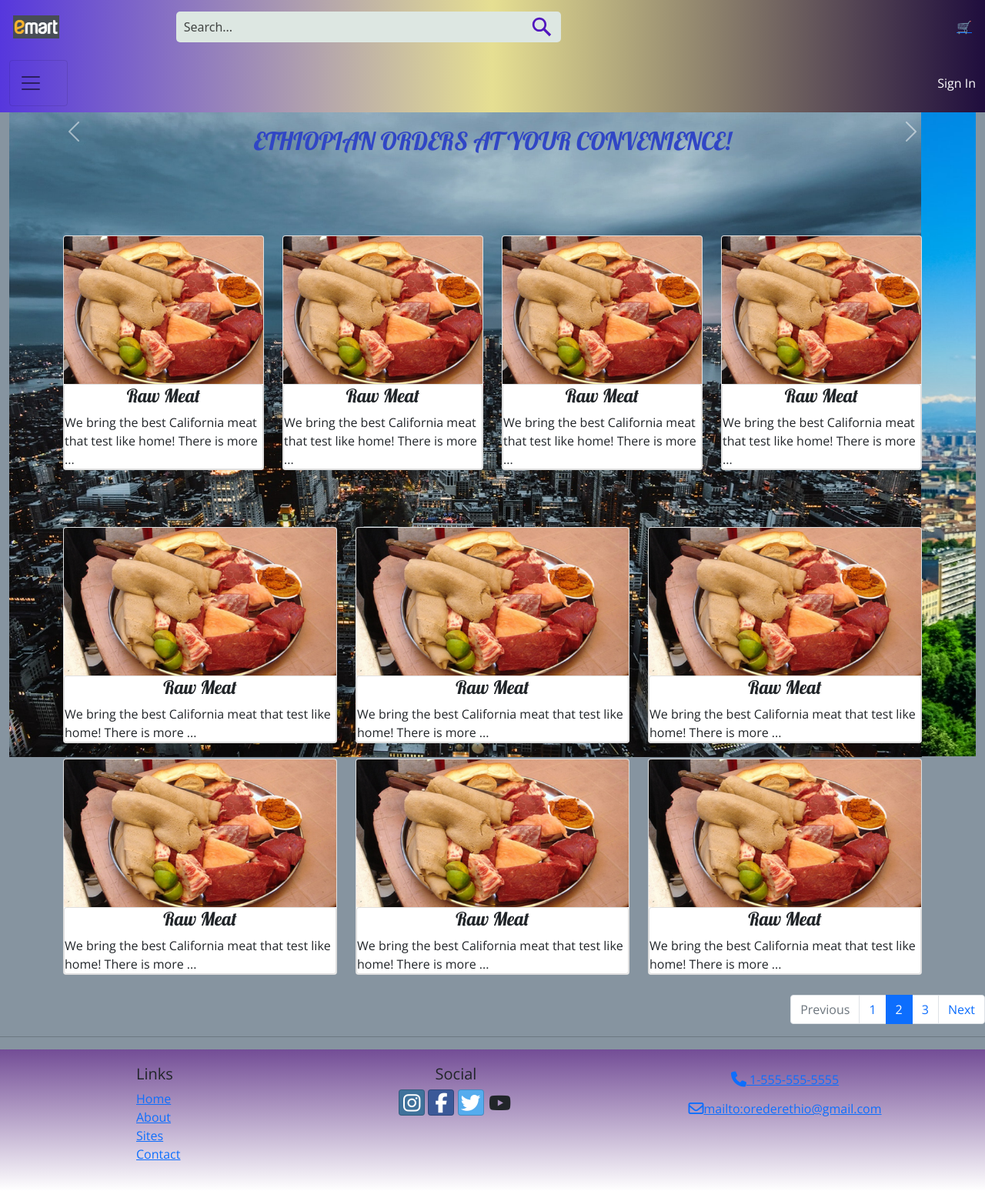
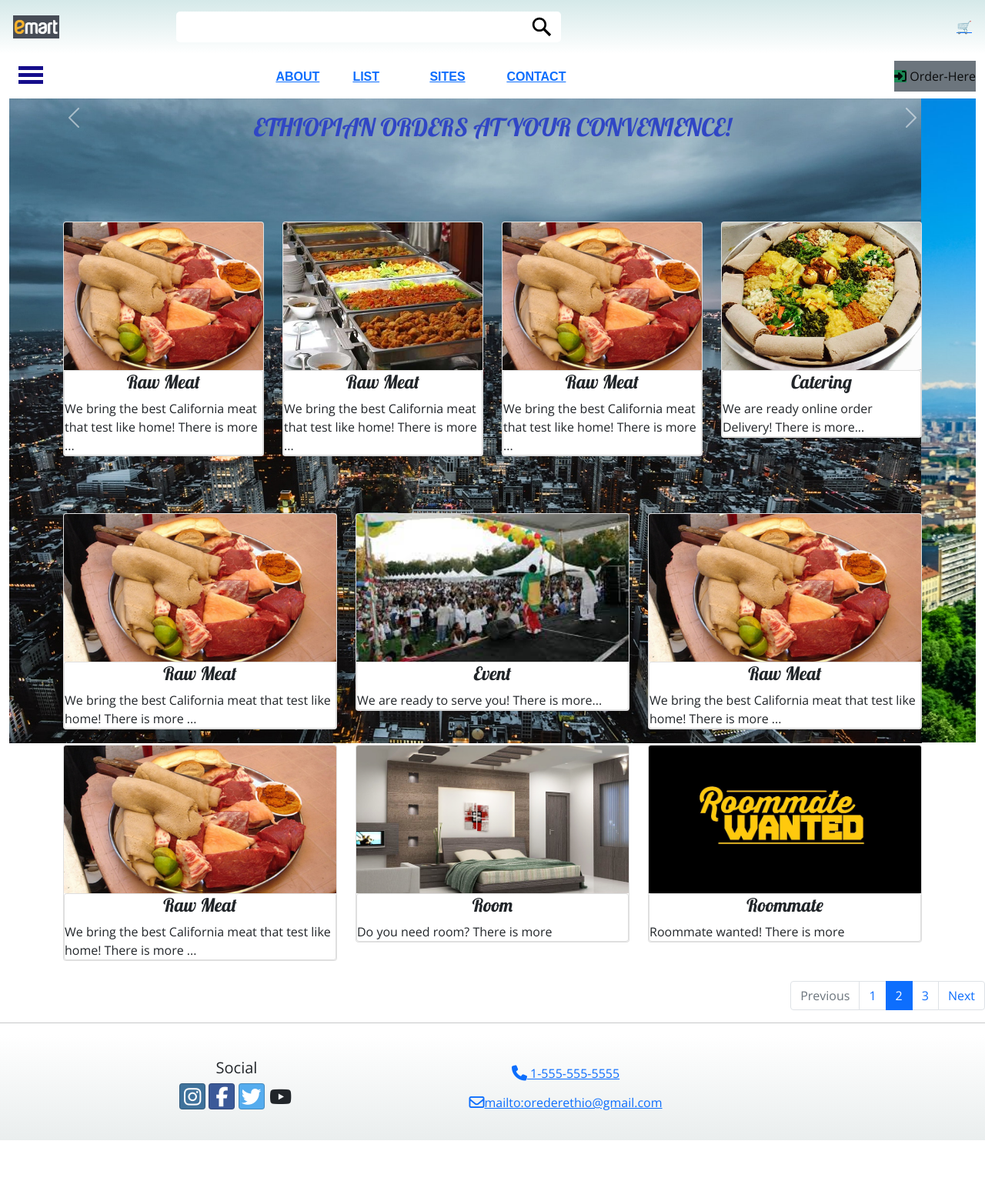
Before and after one commit to ttewabe/ST-Mart, a website: page index.html in a window 1280 px wide. Shown: the top 1548 px of the page at 77% size. After the commit the page ends 1482 px from the top, so only its background shows below. Drawn offline with nearby package versions, Linux system fonts and the light colour scheme; some icons are missing.

Commit message:
Added and updated JS, Images, HTML, and CSS

```diff
--- a/index.html
+++ b/index.html
@@ -15,6 +15,7 @@
 
 </head>
 
+
 <body>
 
     <header class="jumbotron jumbotron-fluid">
@@ -28,7 +29,7 @@
                 <div class=" col-6 align-self-center  ">
 
                     <form id="form" role="search">
-                        <input type="search" id="query" name="q" placeholder="Search..."
+                        <input type="search" id="query" name="q" placeholder=""
                             aria-label="Search through site content">
                         <button> <svg viewBox="0 0 1024 1024">
                                 <path class="path1"
@@ -39,7 +40,6 @@
                     </form>
                 </div>
 
-
                 <div class="col-4 align-self-center" align="right">
                     <a href="#"><i class="fa-solid fa-cart-minus"></i>🛒</a>
                 </div>
@@ -49,23 +49,36 @@
         </div>
     </header>
 
-    <nav class="navbar navbar-light sticky-top">
+    <nav class="navbar navbar-light">
         <div class="container-fluid">
             <button class="navbar-toggler" type="button" data-bs-toggle="offcanvas" data-bs-target="#offcanvasNavbar"
                 aria-controls="offcanvasNavbar">
-                <span class="navbar-toggler-icon"></span>
+                <span class="line"></span>
+                <span class="line"></span>
+                <span class="line" ></span>
             </button>
-            <div class="col-3 align-self-center" align="right">
-                <button class="  text-white ">Sign In</button>
+            <div class="col-lg-5 ">
+                <ul class=" list-unstyled align-self-center">
+                    <li><a href="#">ABOUT</a></li>
+                    <li><a href="#">LIST</a></li>
+                    <li><a href="#">SITES</a></li>
+                    <li><a href="#">CONTACT</a></li>
+                </ul>
             </div>
-            <div class="offcanvas offcanvas-start text-light" tabindex="-1" id="offcanvasNavbar"
+
+            <span class="navbar-text ml-auto bg-secondary text-white align-right">
+                <a role="button" id="loginButton">
+                    <i class="fa fa-sign-in bg-success" ></i> Order-Here
+                </a>
+            </span>
+            <div class="offcanvas offcanvas-start text-dark" tabindex="-1" id="offcanvasNavbar"
                 aria-labelledby="offcanvasNavbarLabel">
-                <div class="offcanvas-header bg-success">
-                    <h5 class="offcanvas-title " id="offcanvasNavbarLabel">All</h5>
+                <div class="offcanvas-header">
+                    <h3 class="offcanvas-title " id="offcanvasNavbarLabel">All</h3>
                     <button type="button" class="btn-close text-reset" data-bs-dismiss="offcanvas"
                         aria-label="Close"></button>
                 </div>
-                <div class="offcanvas-body bg-warning">
+                <div class="offcanvas-body">
                     <ul class="navbar-nav justify-content-end flex-grow-1 pe-3">
                         <li class="nav-item">
                             <a class="nav-link active" aria-current="page" href="#">Spices</a>
@@ -112,6 +125,57 @@
             </div>
         </div>
     </nav>
+<!--Order_Here Modal-->
+    <div id="orderModal" class="modal fade" role="dialog">
+        <div class="modal-dialog modal-lg" role="document">
+            <div class="modal-content">
+                <div class="modal-header bg-primary text-white">
+                    <h3 class="modal-title ">Online Order</h3>
+                    <button type="button" class="close" data-dismiss="modal">&times;</button>
+                </div>
+                <div class="modal-body">
+                    <div class="container-fluid">
+                        <form>
+                            <div class="form-group row row-content">
+                                <label for="numCampers" class="col-form-label col-lg-6">Number of Orders</label>
+                                <div class="col-sm-6">
+                                    <select name="numCampers" id="numCampers" class="form-control">
+                                        <option>Select...</option>
+                                        <option value="one">Meat</option>
+                                        <option value="two">Drink</option>
+                                    </select>
+                                </div>
+                            </div>
+                            <div class="form-group row">
+                                <label for="date" class="col col-form-label col-lg-6">Date</label>
+                                <div class="col-sm-6">
+                                    <input type="date" class="form-control" id="date" name="date" placeholder="date"/>
+                                </div>
+                            </div>
+                            <div class="form-group row">
+                                <label for="CampsiteType" class="col col-form-label col-sm-6">Service</label>
+                                <div class="col-2 btn-group btn-group-toggle" data-toggle="buttons">
+                                    <label class="btn btn-success active">
+                                        <input type="radio" name="siteType" id="siteTent" value="tent" autocomplete="off" checked> Delivery
+                                      </label>
+                                      <label class="btn btn-primary">
+                                        <input type="radio" name="siteType" id="siteRV" value="RV" autocomplete="off"> Pickup
+                                      </label>
+                                </div>
+                            </div>
+
+                            <div class="form-group row">
+                                <div class="col">
+                                    <button type="cancel" class="btn btn-secondary" data-dismiss="modal">Cancel</button>
+                                    <button type="Submit" class="btn btn-primary">Submit</button>
+                                </div>
+                            </div>
+                        </form>
+                    </div>
+                </div>
+            </div>
+        </div>
+    </div>
 
     <div class="container-fluid">
         <div class="row row-content-center">
@@ -183,7 +247,7 @@
                     </div>
                     <div class="col-sm-6 col-md-3 ">
                         <div class="card"><img alt="Card image cap" class="card-img-top img-fluid height-sm-200"
-                                src="images/rawMeat.jpg" alt="raw meat" />
+                                src="images/catering 1.jpeg" alt="raw meat" />
                             <div class="card">
                                 <h4 class="card-title text-center">Raw Meat</h4>
 
@@ -207,13 +271,11 @@
                     </div>
                     <div class="col-md-3 d-none d-md-block">
                         <div class="card"><img alt="Card image cap" class="card-img-top img-fluid"
-                                src="images/rawMeat.jpg" alt="raw meat" />
+                                src="images/catering 2.jpeg" alt="raw meat" />
                             <div class="card">
-                                <h4 class="card-title text-center">Raw Meat</h4>
+                                <h4 class="card-title text-center">Catering</h4>
 
-                                <p class="card-text d-none d-sm-block"> We bring the best California meat that test like
-                                    home! There is more
-                                    ...</p>
+                                <p class="card-text d-none d-sm-block"> We are ready online order Delivery! There is more...</p>
                             </div>
                         </div>
                     </div>
@@ -238,14 +300,11 @@
                     </div>
                     <div class="col-sm-6 col-lg-4">
                         <div class="card"><img alt="Card image cap" class="card-img-top img-fluid"
-                                src="images/rawMeat.jpg" alt="raw meat" />
+                                src="images/event 1.jpeg" alt="raw meat" />
                             <div class="card">
-                                <h4 class="card-title text-center">Raw Meat</h4>
+                                <h4 class="card-title text-center">Event</h4>
 
-                                <p class="card-text d-none d-sm-block">We bring the best California meat that test like
-                                    home!
-                                    There is more
-                                    ...</p>
+                                <p class="card-text d-none d-sm-block">We are ready to serve you! There is more...</p>
                             </div>
                         </div>
                     </div>
@@ -279,25 +338,21 @@
                     </div>
                     <div class="col-md-6 col-lg-4 d-none d-sm-block">
                         <div class="card"><img alt="Card image cap" class="card-img-top img-fluid"
-                                src="images/rawMeat.jpg" alt="raw meat" />
+                                src="images/Room.jpeg" alt="raw meat" />
                             <div class="card">
-                                <h4 class="card-title text-center">Raw Meat</h4>
+                                <h4 class="card-title text-center">Room</h4>
 
-                                <p class="card-text d-none d-sm-block">We bring the best California meat that test like
-                                    home! There is more
-                                    ...</p>
+                                <p class="card-text d-none d-sm-block">Do you need room? There is more</p>
                             </div>
                         </div>
                     </div>
                     <div class="col-md-6 col-lg-4 d-none d-sm-block">
                         <div class="card"><img alt="Card image cap" class="card-img-top img-fluid"
-                                src="images/rawMeat.jpg" alt="raw meat" />
+                                src="images/roommate.jpeg" alt="raw meat" />
                             <div class="card">
-                                <h4 class="card-title text-center">Raw Meat</h4>
+                                <h4 class="card-title text-center">Roommate</h4>
 
-                                <p class="card-text d-none d-sm-block">We bring the best California meat that test like
-                                    home! There is more
-                                    ...</p>
+                                <p class="card-text d-none d-sm-block">Roommate wanted! There is more</p>
                             </div>
                         </div>
                     </div>
@@ -305,8 +360,6 @@
             </div>
          </div>
         </div>
-
-
     </section>
     <!-- Pagination -->
     <nav aria-label="...">
@@ -325,19 +378,10 @@
         </ul>
     </nav>
     <hr>
-    <footer class="site-footer">
+    <footer class="footer">
         <div class="container">
-            <div class="row ">
-                <div class="col-4 col-sm-2 offset-1  ">
-                    <h5>Links</h5>
-                    <ul class="list-unstyled">
-                        <li><a href="#">Home</a></li>
-                        <li><a href="aboutus.html">About</a></li>
-                        <li><a href="#">Sites</a></li>
-                        <li><a href="contactus.html">Contact</a></li>
-                    </ul>
-                </div>
-                <div class="col-6 col-sm-5 text-center ">
+            <div class="row row-content ">
+                <div class="col-6 col-sm-5  text-center">
                     <h5>Social</h5>
                     <a class="btn btn-social-icon btn-instagram" href="http://instagram.com/"><i
                             class="fa fa-instagram"></i></a>
@@ -356,11 +400,7 @@
                 </div>
             </div>
         </div>
-
-
     </footer>
-
-
     <!-- jQuery must come first, then Popper.js, then the Bootstrap JavaScript plugins.-->
     <script src="node_modules/jquery/dist/jquery.slim.min.js"></script>
     <script src="node_modules/popper.js/dist/umd/popper.min.js"></script>
@@ -379,8 +419,12 @@
         }
 
         f.addEventListener('submit', submitted);
+
+        $(function() {
+            $("#loginButton").on("click", function () {
+            $("#orderModal").modal('show');
+            });
+        })
     </script>
-
 </body>
-
 </html>
--- a/style.css
+++ b/style.css
@@ -1,5 +1,5 @@
 body {
-    background-color: rgb(134, 148, 160);
+    background-color: white;
     font-family: "Open Sans", sans-serif;
 }
 
@@ -15,34 +15,57 @@ header h2 {
     color: #CEC8FF;
 }
 
-.site-footer {
-    background-image:linear-gradient(#734d96,white);
+.footer {
+    background-image:linear-gradient(white,#eaeeee);
     padding: 20px 0;
 }
 
 .jumbotron {
     margin: 0;
     padding: 5px;
-    background-image: linear-gradient(to right, #5637DD, #e6df92, #1f0d3d);
+    background-image:linear-gradient(#d5e9e9,white);
     color: white;
 }
+.navbar-toggler{
+    width: 40px;
+    height: 34px;
+    background-color: white;
+    border:none;
+}
 
+.navbar-toggler .line{
+    width: 80%;
+    float: left;
+    height: 5px;
+    background-color: rgb(21, 13, 139);
+    margin-bottom: 4px;
+}
+.list-unstyled{
+    margin: 1px;
+	width: 900px;
+	font-family: sans-serif;
+
+}
+.list-unstyled li {
+	display:block;
+	width:100px;
+	float:left;
+    font-weight:bold;
+
+}
 .row-content {
     padding: 10px 0px;
 
 
 }
 
-.navbar{
-    background-image:  linear-gradient(to right, #5637DD, #e6df92, #1f0d3d);
-
-}
 .img-fluid{
     height: 30px;
     width:60px;
 }
 form {
-    background-color: rgb(221, 231, 226);
+    background-color: rgb(255, 255, 255);
+
     width: 500px;
     height: 40px;
     border-radius: 5px;
@@ -54,17 +77,19 @@ form {
 
     all: unset;
     font: 16px system-ui;
-    color: rgb(81, 22, 190);
+    color: rgb(66, 11, 168);
     height: 100%;
     width: 100%;
     padding: 6px 10px;
   }
   ::placeholder {
+
     color: black;
     opacity: 0.7;
 
   }
   button {
+
     all: unset;
     cursor: pointer;
     width: 50px;
@@ -72,7 +97,7 @@ form {
   }
 
   svg {
-    color: rgb(81, 22, 190);
+    color: rgb(0, 0, 0);
     fill: currentColor;
     width: 50px;
     height: 50px;
```
Also changed, not shown: images/Catering.jpeg (added), images/Latest-gypsum-ceiling-designs-for-bedroom-2019 (17).jpeg (added), images/Room.jpeg (added), images/catering 1.jpeg (added), images/catering 2.jpeg (added), images/catering 3.jpeg (added), images/event 1.jpeg (added), images/images.jpeg (added), images/room 2.jpeg (added), images/room 3.jpeg (added), images/roommate.jpeg (added), images/roommate.png (added), js/mart.js (added), 1 other file.
